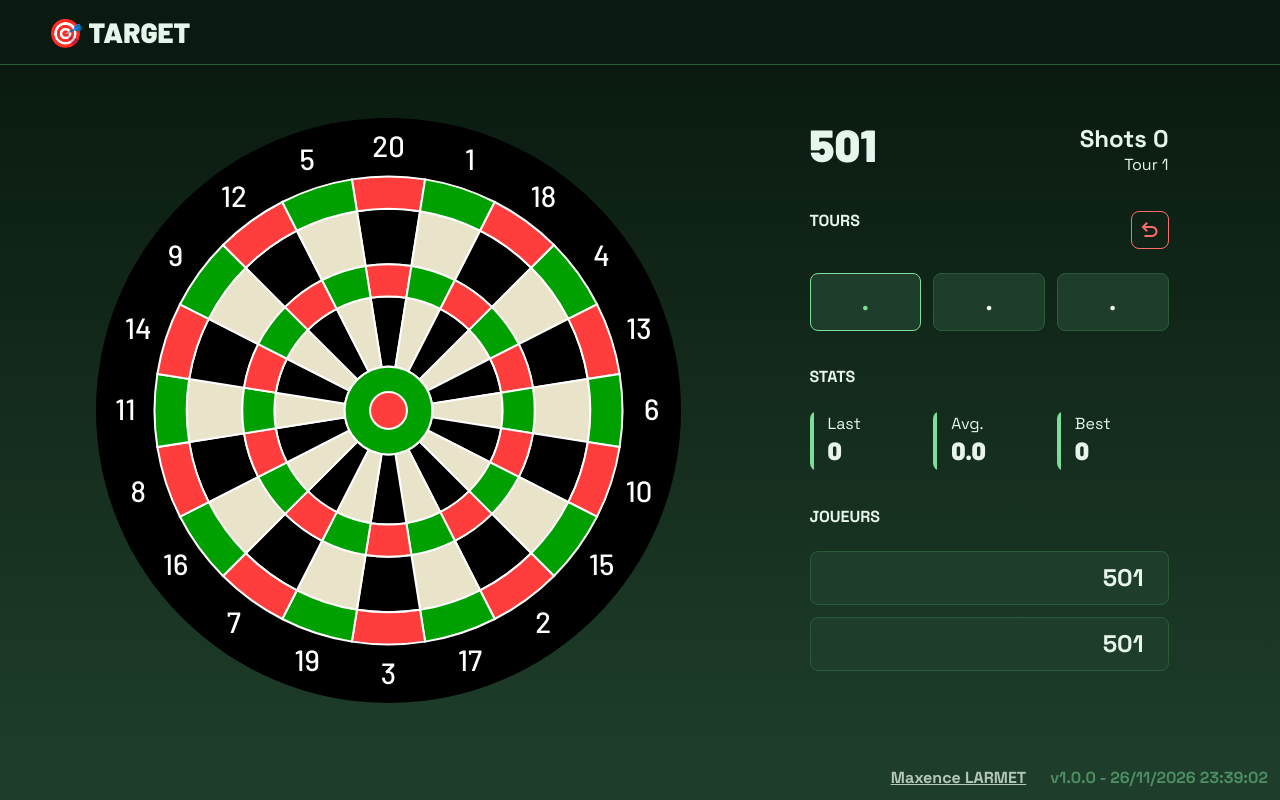
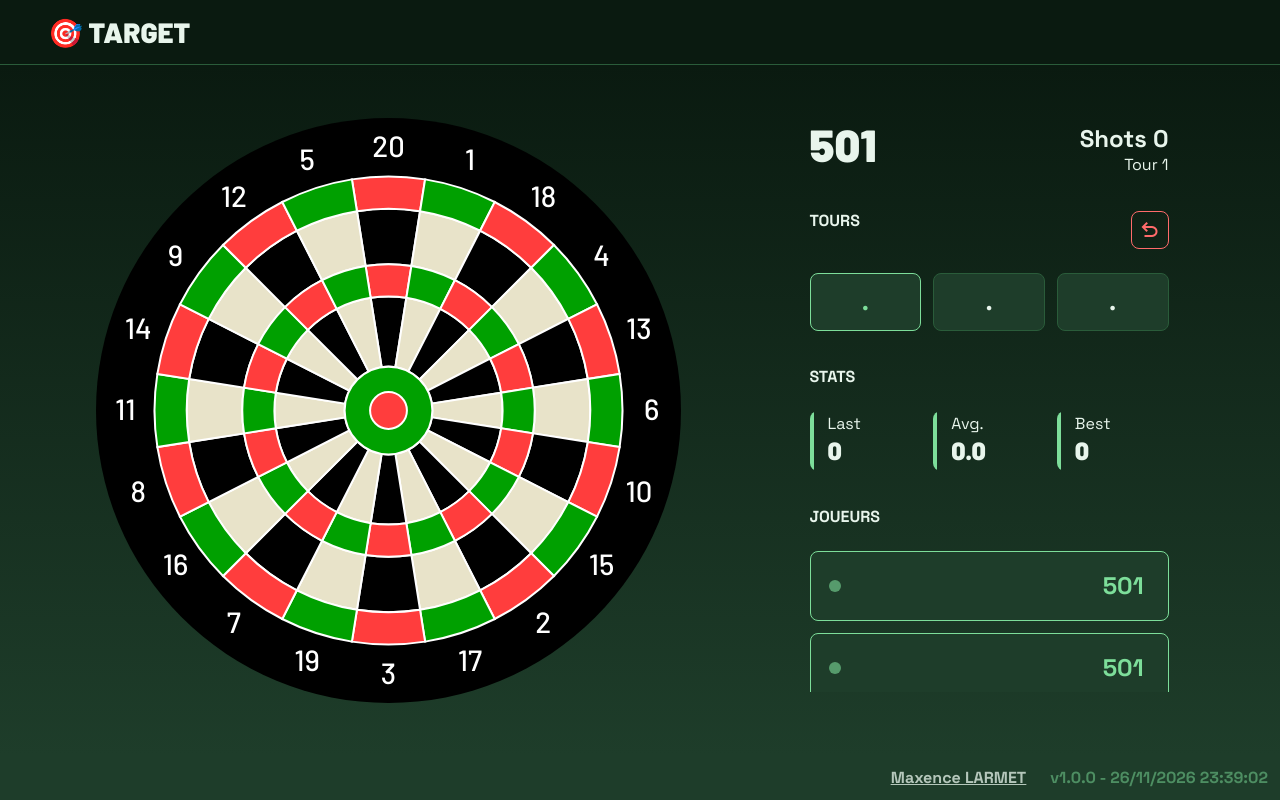
Before and after one commit to mlarmet/target, a React (Vite) app: page /target/game in a window 1280 px wide. Built offline with nearby package versions, Linux system fonts and the light colour scheme.

Commit message:
feat: Add bust and finish event

```diff
--- a/src/game/GameEngine.ts
+++ b/src/game/GameEngine.ts
@@ -1,22 +1,42 @@
 import { useGameStore } from "@/store/game.store";
+import { getPlayerRemainingScore } from "@/utils/score";
 
 export class GameEngine {
 	static init() {
 		const gameState = useGameStore.getState();
 
-		gameState.setCurrentPlayer(gameState.players[0].name);
+		gameState.setCurrentPlayer(gameState.players[0]);
 	}
+
+	static getCurrentPlayer = () => {
+		const gameState = useGameStore.getState();
+		return gameState.players.find((p) => p.name === useGameStore.getState().currentPlayer?.name);
+	};
+
+	static getCurrentPlayerIndex = () => {
+		const gameState = useGameStore.getState();
+		return gameState.players.findIndex((p) => p.name === useGameStore.getState().currentPlayer?.name);
+	};
 
 	static nextPlayer() {
 		const gameState = useGameStore.getState();
+		const activePlayers = gameState.players.filter((p) => !p.end);
 
-		const index = gameState.players.findIndex((p) => p.name === gameState.currentPlayer);
-		if (index === -1) return;
+		if (activePlayers.length <= 1) {
+			gameState.setCurrentPlayer({ name: "", end: true, score: {} });
+			// TODO : popup game over
+			gameState.setGameStatus("end");
+			return;
+		}
 
-		const nextPlayer = gameState.players[(index + 1) % gameState.players.length].name;
+		const index = activePlayers.findIndex((p) => p.name === gameState.currentPlayer?.name);
+		const nextIndex = (index + 1) % activePlayers.length;
+		const nextPlayer = activePlayers[nextIndex];
 
-		// First player to play => new turn
-		if (nextPlayer === gameState.players[0].name) gameState.setTurn(gameState.turn + 1);
+		// New turn = le next est "avant" le current dans l'ordre original
+		const currentOrigIndex = gameState.players.findIndex((p) => p.name === gameState.currentPlayer?.name);
+		const nextOrigIndex = gameState.players.findIndex((p) => p.name === nextPlayer.name);
+		if (nextOrigIndex < currentOrigIndex) gameState.setTurn(gameState.turn + 1);
 
 		gameState.setCurrentPlayer(nextPlayer);
 		gameState.setGameStatus("idle");
@@ -26,14 +46,35 @@ export class GameEngine {
 		const gameState = useGameStore.getState();
 
 		// Prevent shot when waiting to change player
-		if(gameState.status !== "idle") return;
+		if (gameState.status !== "idle") return;
+
+		gameState.pushHistory();
 
 		const updatedPlayers = gameState.players.map((p) => {
-			if (p.name !== gameState.currentPlayer) return p;
+			if (p.name !== gameState.currentPlayer?.name) return p;
 
 			const playerScore = [...(p.score[gameState.turn - 1] || [])];
+
+			const remainingScore = getPlayerRemainingScore(gameState.currentPlayer?.name);
+			const nextRemainingScore = remainingScore - segment.value * Math.floor(segment.multiplier);
+
+			// bust
+			if (nextRemainingScore < 0) {
+				segment.bust = true;
+				gameState.setGameStatus("bust");
+				setTimeout(() => GameEngine.nextPlayer(), 1250);
+			}
+
+			// bust
+			if (nextRemainingScore === 0) {
+				p.end = true;
+				gameState.setGameStatus("finish");
+				setTimeout(() => GameEngine.nextPlayer(), 1250);
+			}
+
 			playerScore.push(segment);
 
+			// Shot 3
 			if (playerScore.length === 3) {
 				gameState.setGameStatus("wait");
 				setTimeout(() => GameEngine.nextPlayer(), 1250);
--- a/src/index.d.ts
+++ b/src/index.d.ts
@@ -2,7 +2,7 @@ type TileColor = "red" | "green" | "white" | "black" | "selected" | "text";
 
 type GameMode = 501 | 301;
 
-type GameStatus = "idle" | "wait";
+type GameStatus = "idle" | "wait" | "bust" | "finish" | "end";
 
 type GameSnapshot = {
 	players: PlayerData[];
@@ -12,10 +12,12 @@ type GameSnapshot = {
 
 type PlayerData = {
 	name: string;
+	end?: boolean;
 	score: Record<number, Segment[]>;
 };
 
 type Segment = {
 	value: number;
 	multiplier: number;
+	bust?: boolean;
 };
--- a/src/utils/score.ts
+++ b/src/utils/score.ts
@@ -15,12 +15,9 @@ export const getPlayerScore = (name: string) => {
 
 	let score = 0;
 	for (let i = 0; i < scoreLength; i++) {
-		const shots = player.score[i];
-		if (!shots) continue;
-
-		for (const shot of shots) {
-			score += shot.value * Math.floor(shot.multiplier); // Prevent 1.5 mult
-		}
+		if (player.score[i].some((s) => s.bust)) continue;
+		const shots = player.score[i].map((s) => s.value * Math.floor(s.multiplier));
+		score += shots.reduce((acc, shot) => acc + shot, 0);
 	}
 	return score;
 };
@@ -36,6 +33,7 @@ export const getCurrentPlayerLastShot = () => {
 	const key = useGameStore.getState().turn - 2;
 
 	if (!player.score[key]) return 0;
+	if (player.score[key].some((s) => s.bust)) return 0;
 
 	return player.score[key].reduce((acc, shot) => acc + shot.value * Math.floor(shot.multiplier), 0);
 };
@@ -44,22 +42,31 @@ export const getCurrentPlayerAverageShot = () => {
 	const player = getCurrentPlayer();
 	if (!player) return 0;
 
-	const total = getPlayerScore(player.name);
-	if (total <= 0) return 0;
+	const allScore = [];
+	for (let i = 0; i < Object.keys(player.score).length; i++) {
+		if (player.score[i].length === 0) continue;
 
-	const shots = getCurrentPlayerShotsCount();
-	if (shots <= 0) return 0;
+		if (player.score[i].some((s) => s.bust)) {
+			allScore.push(0);
+			continue;
+		}
 
-	return (total / shots).toFixed(1);
+		const shots = player.score[i].map((s) => s.value * Math.floor(s.multiplier));
+		allScore.push(shots.reduce((acc, shot) => acc + shot, 0));
+	}
+
+	if (!allScore.length) return 0;
+
+	return allScore.reduce((acc, shot) => acc + shot, 0) / allScore.length;
 };
 
 export const getCurrentPlayerBestShot = () => {
 	const player = getCurrentPlayer();
-
 	if (!player) return 0;
 
 	const allScore = [];
 	for (let i = 0; i < Object.keys(player.score).length; i++) {
+		if (player.score[i].some((s) => s.bust)) continue;
 		const shots = player.score[i].map((s) => s.value * Math.floor(s.multiplier));
 		allScore.push(shots.reduce((acc, shot) => acc + shot, 0));
 	}
@@ -71,7 +78,6 @@ export const getCurrentPlayerBestShot = () => {
 
 export const getCurrentPlayerShotsCount = () => {
 	const player = getCurrentPlayer();
-
 	if (!player) return 0;
 
 	let totalShot = 0;
@@ -92,21 +98,7 @@ export const getCurrentPlayerShots = () => {
 			2: null,
 		};
 
-	const key = useGameStore.getState().turn - 1;
-	const shots = player.score[key];
-
-	if (!shots)
-		return {
-			0: null,
-			1: null,
-			2: null,
-		};
-
-	return {
-		0: shots[0] || null,
-		1: shots[1] || null,
-		2: shots[2] || null,
-	};
+	return getPlayerShots(player.name);
 };
 
 export const getPlayerShots = (name: string) => {
@@ -143,7 +135,7 @@ export const getShotText = (count: number) => {
 	// No shot
 	if (!shot) return ".";
 	// Miss
-	if (shot.value === 0) return "-";
+	if (shot.value === 0) return "x";
 	// Bull
 	if (shot.value === 25) return shot.value * Math.floor(shot.multiplier);
 	// Triple
--- a/src/views/Game/Game.scss
+++ b/src/views/Game/Game.scss
@@ -43,6 +43,21 @@ main#game {
 			.turn-value {
 				flex: 1;
 			}
+
+			&.bust {
+				.turn-value {
+					border-color: var(--color-others-danger) !important;
+					color: var(--color-others-danger) !important;
+				}
+			}
+
+			&.finish {
+				.turn-value {
+					background-color: var(--color-cta-default) !important;
+					color: var(--color-background-variant) !important;
+				}
+			}
+
 		}
 
 		#players,
```
